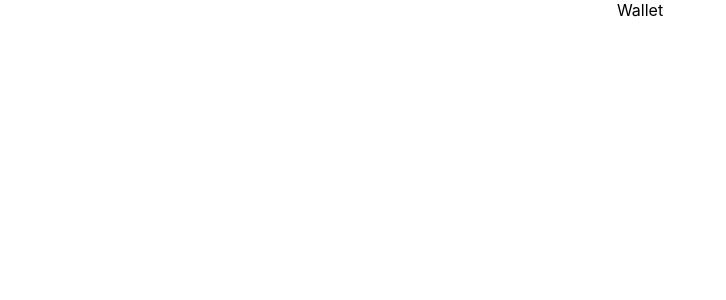
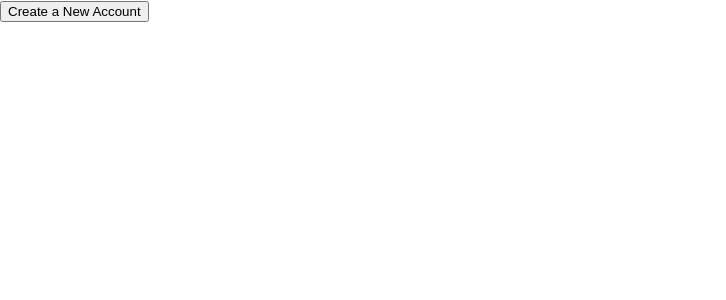
Before and after one commit to naveensmacks/metana-bootcamp, a React (Create React App) app in the folder module-11/walletProject/wallet-project/: page / in a window 1280 px wide. Shown: the top 300 px of the page, without its empty margins (0-726 px from the left). Built offline with nearby package versions, Linux system fonts and the light colour scheme.

Commit message:
create a new ethereum address, its private key on click of button

```diff
--- a/module-11/walletProject/wallet-project/src/App.js
+++ b/module-11/walletProject/wallet-project/src/App.js
@@ -1,10 +1,9 @@
 import './App.css';
+import WalletGenerator from './components/WalletGenerator';
 
 function App() {
   return (
-    <div className="App">
-      Wallet
-    </div>
+    <WalletGenerator></WalletGenerator>
   );
 }
 
--- /dev/null
+++ b/module-11/walletProject/wallet-project/src/components/WalletGenerator.js
@@ -0,0 +1,36 @@
+import React, { useState } from 'react';
+import { ethers } from 'ethers';
+
+const WalletGenerator = () => {
+  const [address, setAddress] = useState('');
+  const [privateKey, setPrivateKey] = useState('');
+
+  const createNewAccount = () => {
+    // Step 1: Generate a random private key
+    const privateKeyBytes = ethers.utils.randomBytes(32);
+    console.log("privateKeyBytes :", privateKeyBytes);
+    const newPrivateKey = ethers.utils.hexlify(privateKeyBytes);
+    console.log("newPrivateKey :", newPrivateKey);
+
+    // Step 2: Derive the public key and Ethereum address
+    const wallet = new ethers.Wallet(newPrivateKey);
+    console.log("wallet :", wallet);
+    console.log("publicKey :", wallet.publicKey);
+    const newAddress = wallet.address;
+    console.log("newAddress :", newAddress);
+
+    // Update the state with the new address and private key
+    setAddress(newAddress);
+    setPrivateKey(newPrivateKey);
+  };
+
+  return (
+    <div>
+      <button onClick={createNewAccount}>Create a New Account</button>
+      {address && <p>Ethereum Address: {address}</p>}
+      {privateKey && <p>Private Key: {privateKey}</p>}
+    </div>
+  );
+};
+
+export default WalletGenerator;
```
Also changed, not shown: 2 other files (tests, documents, lock files or other folders).
